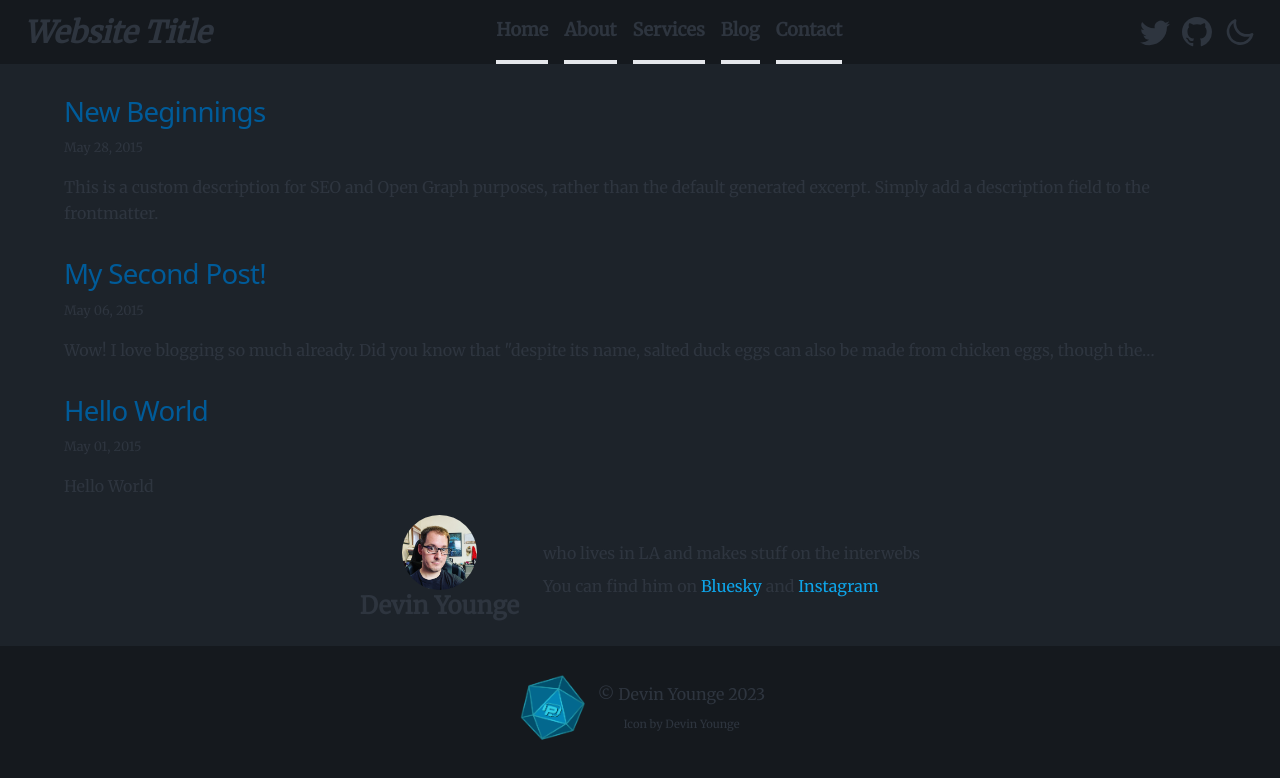
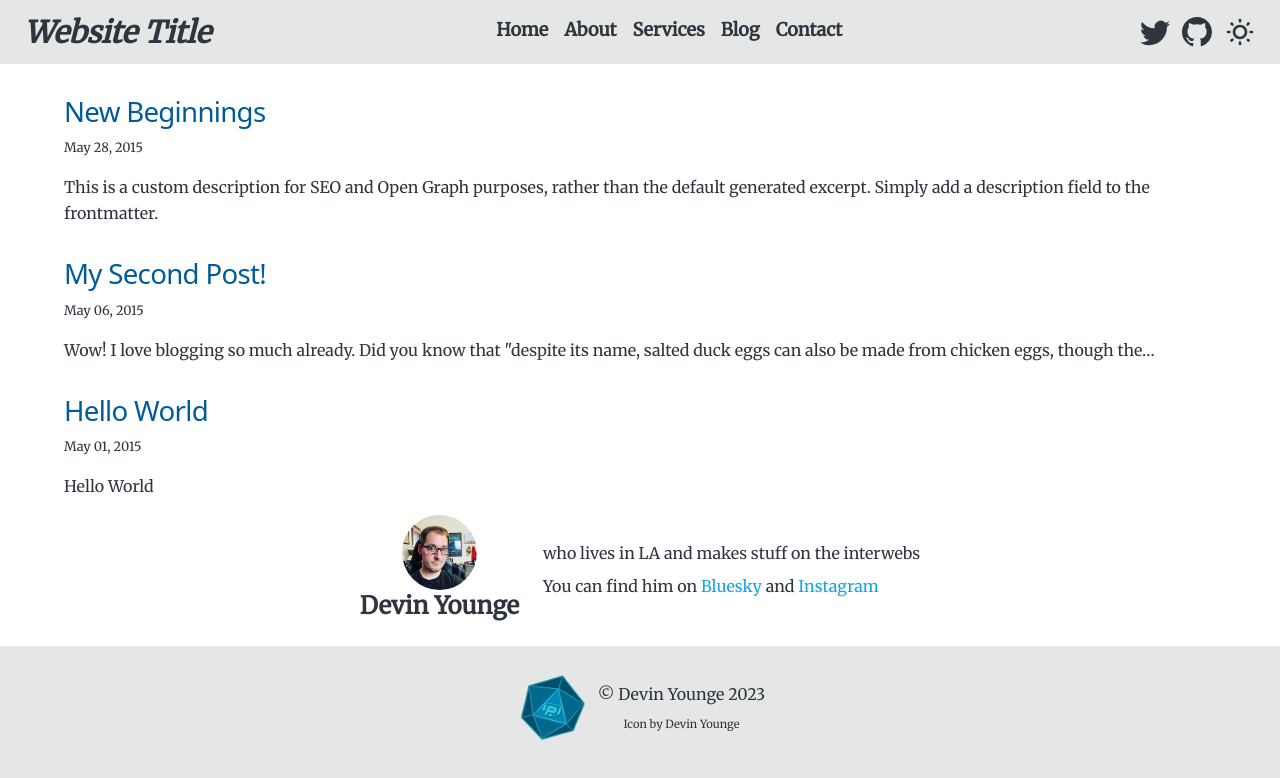
Before and after one commit to DoraTheExplorax/gatsby-decap-tailwind-blog-template, a Gatsby site: page / in a window 1280 px wide. Built offline with nearby package versions, Linux system fonts and the light colour scheme; Gatsby itself is replaced by a stand-in of ours.

Commit message:
Theme Toggle (not persistent)

```diff
--- a/src/components/ThemeToggle.jsx
+++ b/src/components/ThemeToggle.jsx
@@ -2,33 +2,22 @@ import * as React from "react"
 import { useState, useEffect } from "react"
 
 const ThemeToggle = () => {
-  // init theme from browser preference OR if we already have it saved in session
-  const darkMode = window.matchMedia("(prefers-color-scheme: dark)")
-  const [theme, setTheme] = useState(
-    sessionStorage.getItem("theme") || (darkMode ? "dark" : "light")
-  )
+  const [darkMode, setDarkMode] = useState(false) //light by default -- FOR NOW
+
+  useEffect(() => {
+    /*  if (typeof window !== `undefined`) {
+      const isDark = window.matchMedia("(prefers-color-scheme: dark)") //use as bool
+      //setTheme(sessionStorage.getItem("theme") || (isDark ? "dark" : "light"))
+    } */
+    document
+      .querySelector("html")
+      .setAttribute("data-theme", darkMode ? "dark" : "light")
+  }, [darkMode])
 
   // update state on toggle
   const handleToggle = e => {
-    if (e.target.checked) {
-      setTheme("dark")
-    } else {
-      setTheme("light")
-    }
+    setDarkMode(e.target.checked)
   }
-
-  darkMode.addEventListener("change", e => {
-    //check if user changed their browser preference
-    setTheme(e.matches ? "dark" : "light")
-  })
-
-  useEffect(() => {
-    sessionStorage.setItem("theme", theme)
-    const sessionTheme = sessionStorage.getItem("theme")
-    //add custom data-theme attribute to html tag required to update theme using DaisyUI
-    document.querySelector("html").setAttribute("data-theme", sessionTheme)
-    //console.log("made it here! -- the useEffect I mean");
-  }, [theme]) //this runs on load, and is triggered again whenever theme changes
 
   return (
     <label className="swap swap-rotate">
@@ -36,8 +25,8 @@ const ThemeToggle = () => {
       <input
         type="checkbox"
         onChange={handleToggle}
-        // show toggle image based on sessionstorage theme
-        checked={theme === "light" ? false : true}
+        // show toggle image based on darkMode value
+        checked={darkMode}
         className="theme-controller"
       />
 
```
